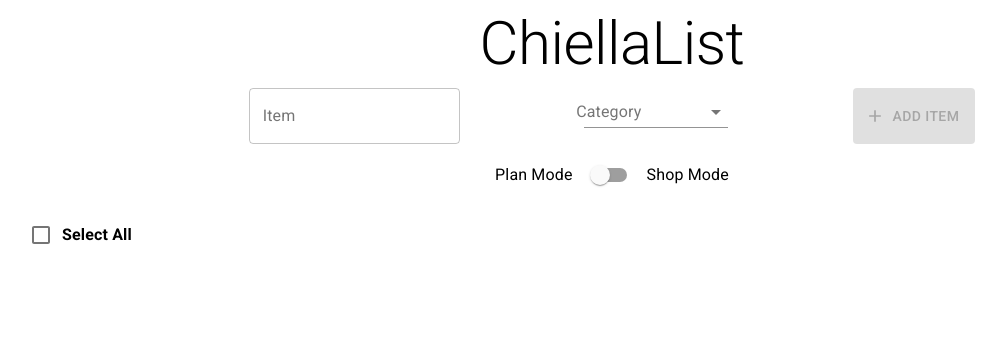
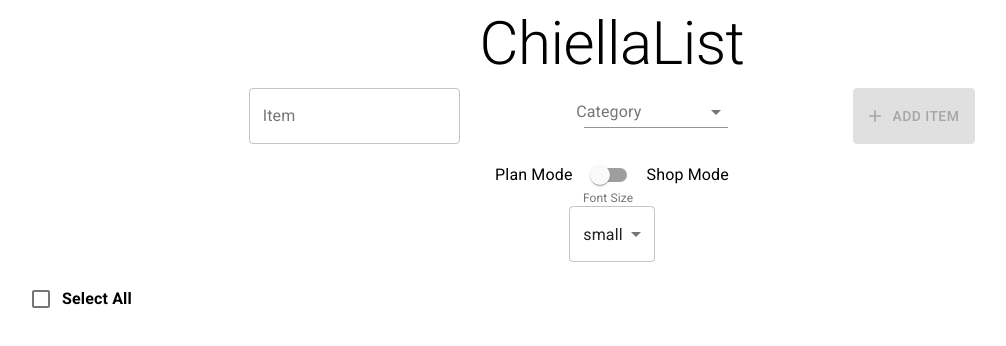
Before and after one commit to jchiella/chiellalist, a React (Create React App) app: page / in a window 1280 px wide. Shown: the top 346 px of the page, without its empty margins (28-1034 px from the left). Built offline with nearby package versions, Linux system fonts and the light colour scheme.

Commit message:
added font size options

```diff
--- /dev/null
+++ b/src/FontSizeSelector.js
@@ -0,0 +1,36 @@
+import React from 'react';
+
+import FormControl from '@material-ui/core/FormControl';
+import InputLabel from '@material-ui/core/InputLabel';
+import Select from '@material-ui/core/Select';
+import MenuItem from '@material-ui/core/MenuItem';
+
+
+import { makeStyles } from '@material-ui/core/styles';
+
+const useStyles = makeStyles({
+  fontSizeSel: {
+    margin: 'auto',
+    width: 'fit-content',
+  },
+  select: {
+    marginTop: '0.5rem',
+  },
+})
+
+export default function FontSizeSelector({ fontSize, setFontSize }) {
+  const classes = useStyles();
+
+  return (
+    <div className={classes.fontSizeSel}>
+      <FormControl variant="outlined">
+        <InputLabel>Font Size</InputLabel>
+        <Select value={fontSize} onChange={(e) => setFontSize(e.target.value)}  className={classes.select}>
+          <MenuItem value={0}>small</MenuItem>
+          <MenuItem value={1}>large</MenuItem>
+          <MenuItem value={2}>larger</MenuItem>
+        </Select>
+      </FormControl>
+    </div>
+  );
+}
--- a/src/GroceryList.js
+++ b/src/GroceryList.js
@@ -13,6 +13,7 @@ import Checkbox from '@material-ui/core/Checkbox';
 import GroceryListItem from './GroceryListItem';
 import NewItemForm from './NewItemForm';
 import ModeSwitch from './ModeSwitch';
+import FontSizeSelector from './FontSizeSelector';
 
 import { io } from 'socket.io-client';
 import { ListItemText } from '@material-ui/core';
@@ -45,6 +46,10 @@ export default function GroceryList() {
 
   const [allDone, setAllDone] = useState(false);
   const [allNeeded, setAllNeeded] = useState(false);
+
+  const [fontSize, setFontSize] = useState(0);
+
+  const fontSizes = ['body1', 'h5', 'h4'];
 
   const socket = useRef(null);
 
@@ -109,12 +114,13 @@ export default function GroceryList() {
   return (<>
     <NewItemForm addItem={addItem} items={items} categories={categories} />
     <ModeSwitch shopMode={shopMode} handleModeChange={handleModeChange} />
+    <FontSizeSelector fontSize={fontSize} setFontSize={setFontSize} />
     <List>
       <ListItem button onClick={toggleAll}>
         {
           shopMode ? <Checkbox checked={allDone} /> : <Checkbox color="primary" checked={allNeeded} />
         }
-        <ListItemText>
+        <ListItemText  primaryTypographyProps={{ variant: fontSizes[fontSize] }} >
           <strong>Select All</strong>
         </ListItemText>
       </ListItem>
@@ -143,6 +149,8 @@ export default function GroceryList() {
                     toggleDoneOrNeeded={makeToggleDoneOrNeeded(item.name)}
                     deleteSelf={makeDeleteSelf(item.name)}
                     shopMode={shopMode}
+                    fontSize={fontSize}
+                    fontSizes={fontSizes}
                   />)
                 }
               </div>
--- a/src/GroceryListItem.js
+++ b/src/GroceryListItem.js
@@ -25,6 +25,8 @@ export default function GroceryListItem({
   toggleDoneOrNeeded,
   deleteSelf,
   shopMode,
+  fontSize,
+  fontSizes
 }) {
   const classes = useStyles();
 
@@ -34,8 +36,8 @@ export default function GroceryListItem({
         shopMode ? <Checkbox checked={done} /> : <Checkbox color="primary" checked={needed} />
       }
       <ListItemText primary={name} classes={{
-        primary: `${done && shopMode ? classes.done : ''} ${needed && !shopMode ? classes.needed : ''}`
-      }} />
+        primary: `${done && shopMode ? classes.done : ''} ${needed && !shopMode ? classes.needed : ''}`,
+      }} primaryTypographyProps={{ variant: fontSizes[fontSize] }} />
       {
         !shopMode && <ListItemSecondaryAction>
           <IconButton onClick={deleteSelf}>
```
